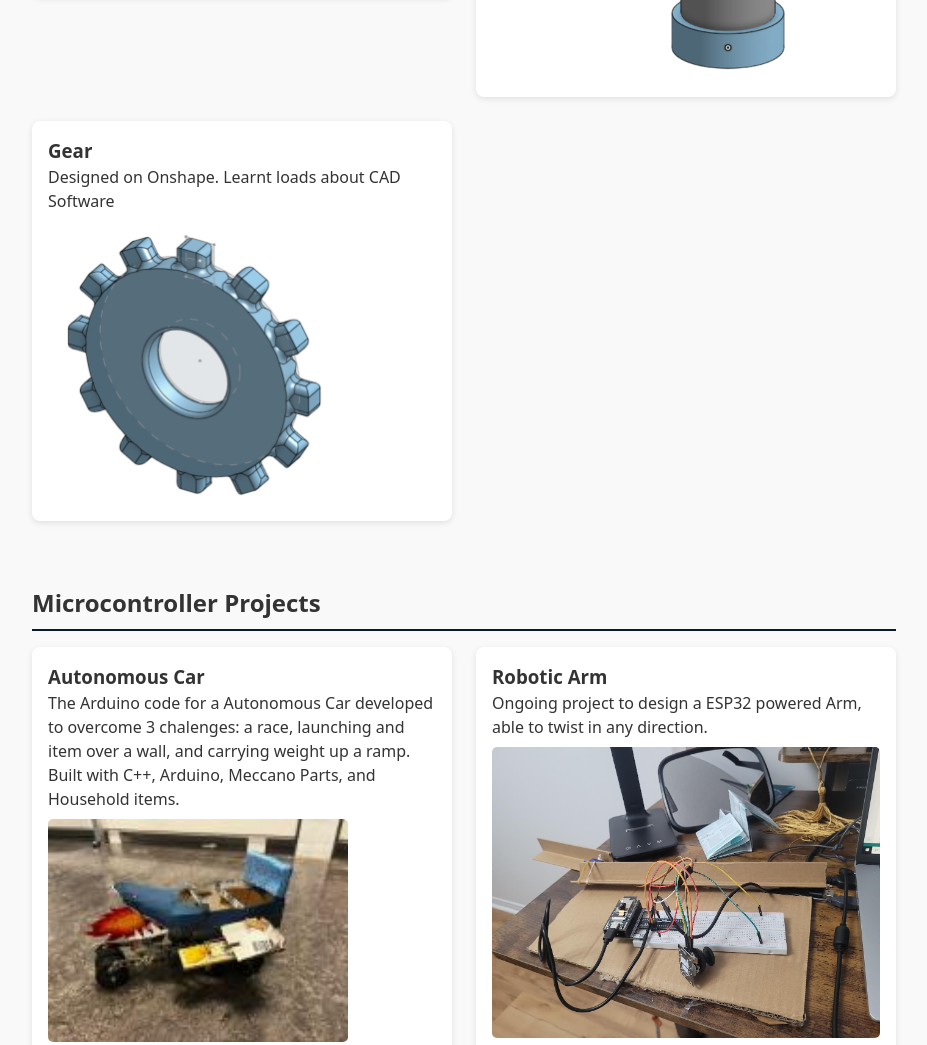
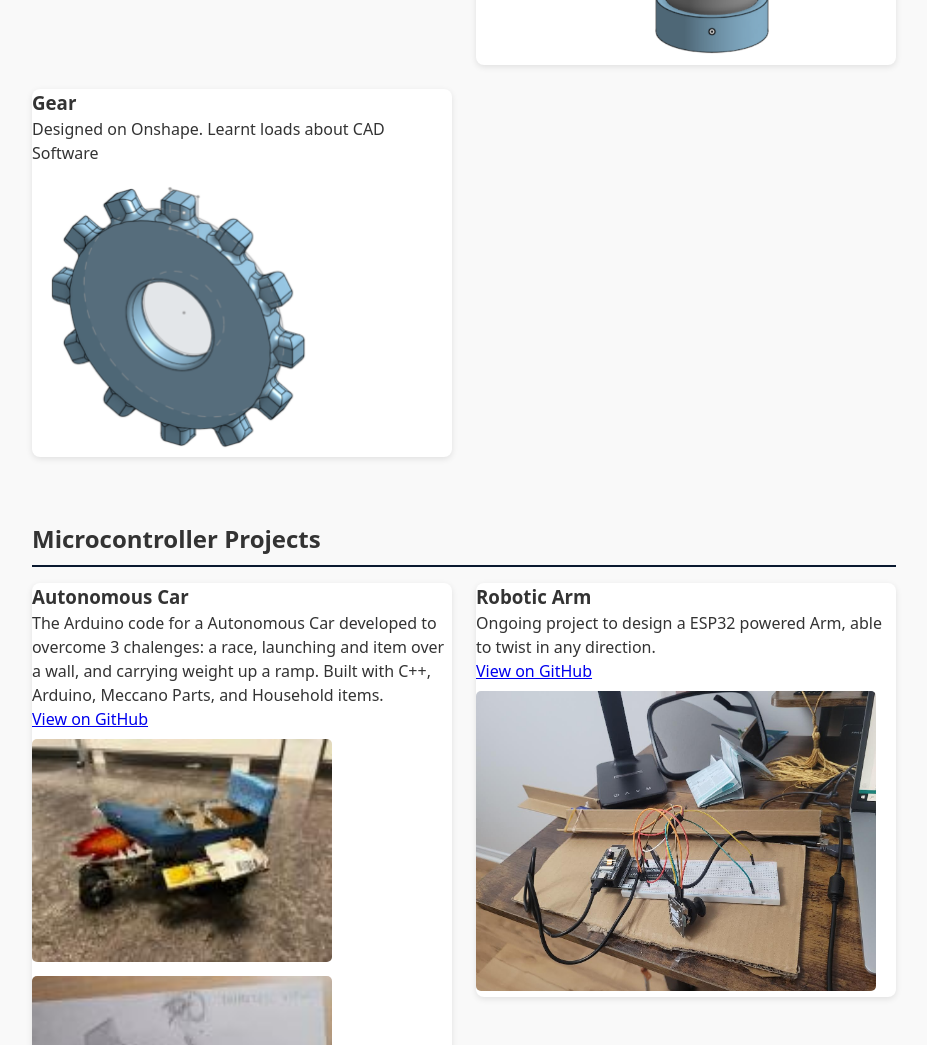
Before and after one commit to danielHyman123/Portfolio, a plain HTML site: page index.html in a window 1280 px wide. Shown: the part 1295-2340 px from the top of the page, without its empty margins (176-1103 px from the left). Drawn offline with Linux system fonts and the light colour scheme.

Commit message:
Links to github

```diff
--- a/index.css
+++ b/index.css
@@ -148,7 +148,6 @@ nav a:hover {
 .project {
   background: white;
   border-radius: 8px;
-  padding: 1rem;
   margin-bottom: 0; /* Remove bottom margin since we're using grid gap */
   box-shadow: 0 2px 6px rgba(0, 0, 0, 0.1);
   transition: transform 0.2s;
--- a/index.html
+++ b/index.html
@@ -62,6 +62,8 @@
         <p>The Arduino code for a Autonomous Car developed to overcome 3 chalenges: a race,
           launching and item over a wall, and carrying weight up a ramp.
           Built with C++, Arduino, Meccano Parts, and Household items.</p>
+        <a href="https://github.com/danielHyman123/Autonomous-Vehicle" target="_blank">View on GitHub</a>
+        <br>
         <img src="images/autonomous_car.png" alt="Arduino Autonomous Car" width="300" height=auto>
         <img src="images/car_sketch.png" alt="Arduino Car Sketch" width="300" height=auto>
 
@@ -70,6 +72,8 @@
       <div class="project">
         <h3>Robotic Arm</h3>
         <p>Ongoing project to design a ESP32 powered Arm, able to twist in any direction.</p>
+        <a href="https://github.com/danielHyman123/RoboticArm" target="_blank">View on GitHub</a>
+        <br>
         <img src="images/roboticArm_arduino.png" alt="Arduino Robotic Arm" width="400" height=auto>
       </div>
     </div>
@@ -81,7 +85,7 @@
       <div class="project">
         <h3>Trackify Chrome Extention</h3>
         <p>This Chrome Extension allows users to bookmark sentences, webpages, and images, as well as take notes to remember and come back to them later.</p>
-        <a href="https://github.com/yourusername/chat-app" target="_blank">View on GitHub</a>
+        <a href="https://github.com/danielHyman123/Trackify-Chrome-Extention" target="_blank">View on GitHub</a>
       </div>
 
       <div class="project">
@@ -89,7 +93,9 @@
         <p>A full-stack Django web application that allows users to track their friends'
           locations in real-time and alerts them if those friends are within or near current disaster zones.
           This project uses the Kontur Disaster API for live hazard data and Leaflet.js for interactive mapping.</p>
-        <a href="https://github.com/yourusername/chat-app" target="_blank">View on GitHub</a>
+        <a href="https://github.com/danielHyman123/Weather-Safety-Application" target="_blank">View on GitHub</a>
+        <a href="https://www.youtube.com/watch?v=bqQsm49eXjg" target="_blank">Video Demo</a>
+
       </div>
 
       <div class="project">
```
